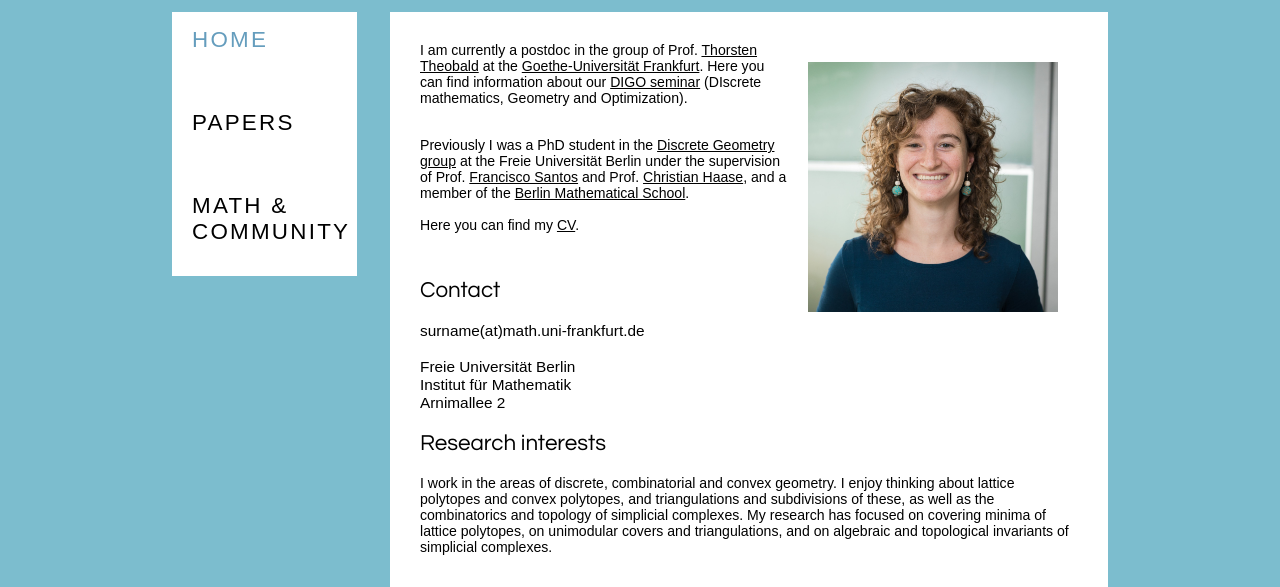
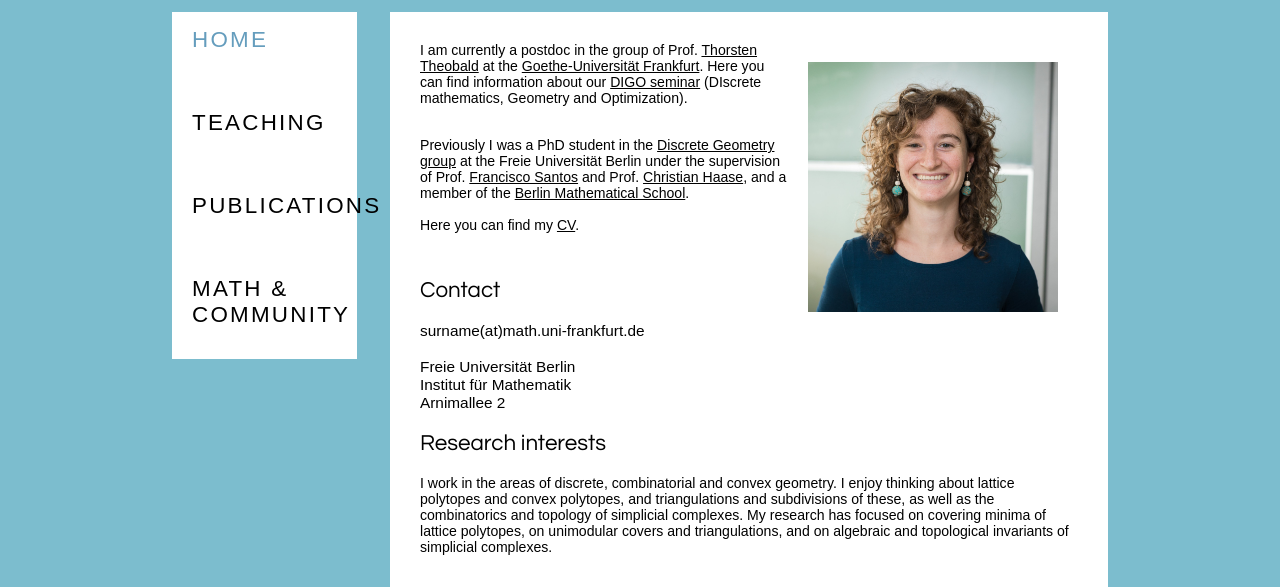
Before and after one commit to codenotti/codenotti.github.io, a plain HTML site: page index.html in a window 1280 px wide. Shown: the part 118-705 px from the top of the page. Drawn offline with Linux system fonts and the light colour scheme.

Commit message:
small edits

```diff
--- a/index.html
+++ b/index.html
@@ -29,7 +29,9 @@
           <!-- put class="selected" in the li tag for the selected page - to highlight which page you're on -->
           <h2><li class="selected"><a href="index.html">Home</a></li>
 
-          <li><a href="papers.html">Papers</a></li>
+          <li><a href="teaching.html">Teaching</a></li>
+
+          <li><a href="papers.html">Publications</a></li>
 
           <li><a href="community.html">Math & <br> community</a></li>
           </h2>
```
